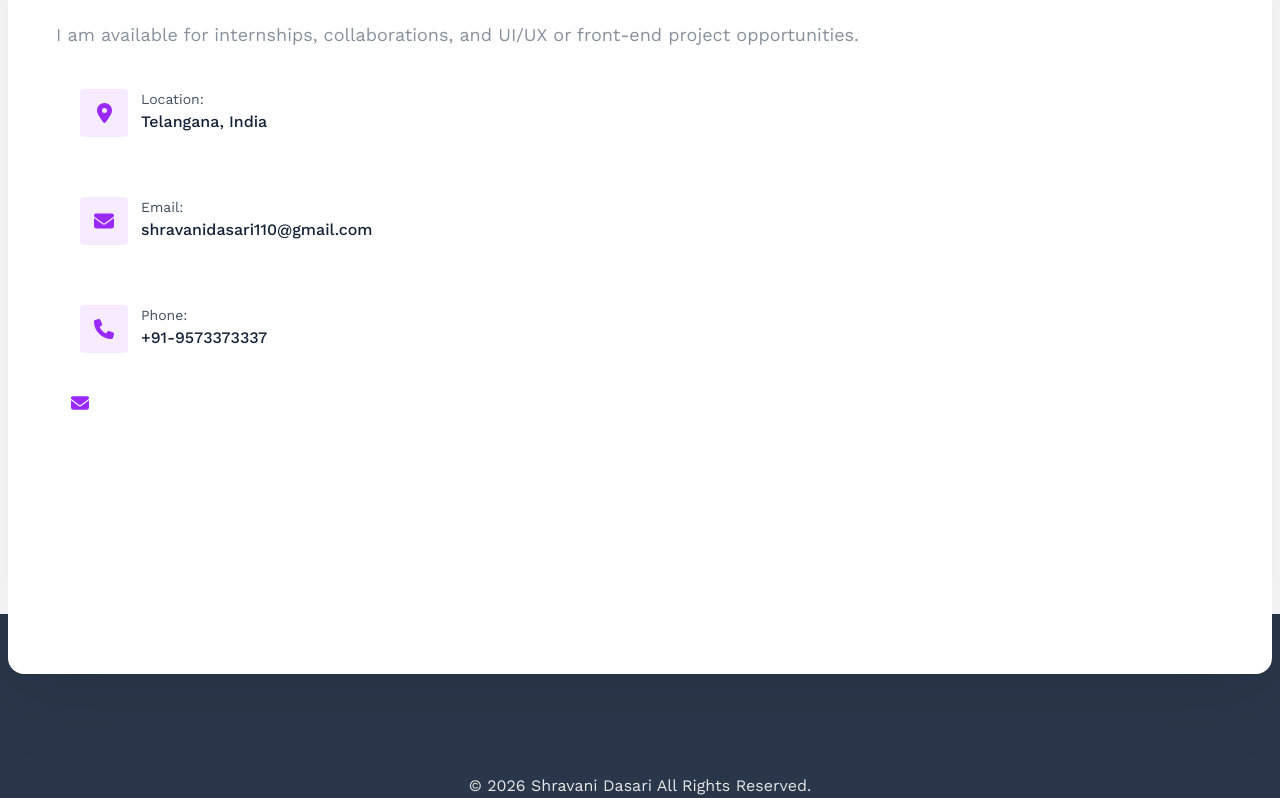
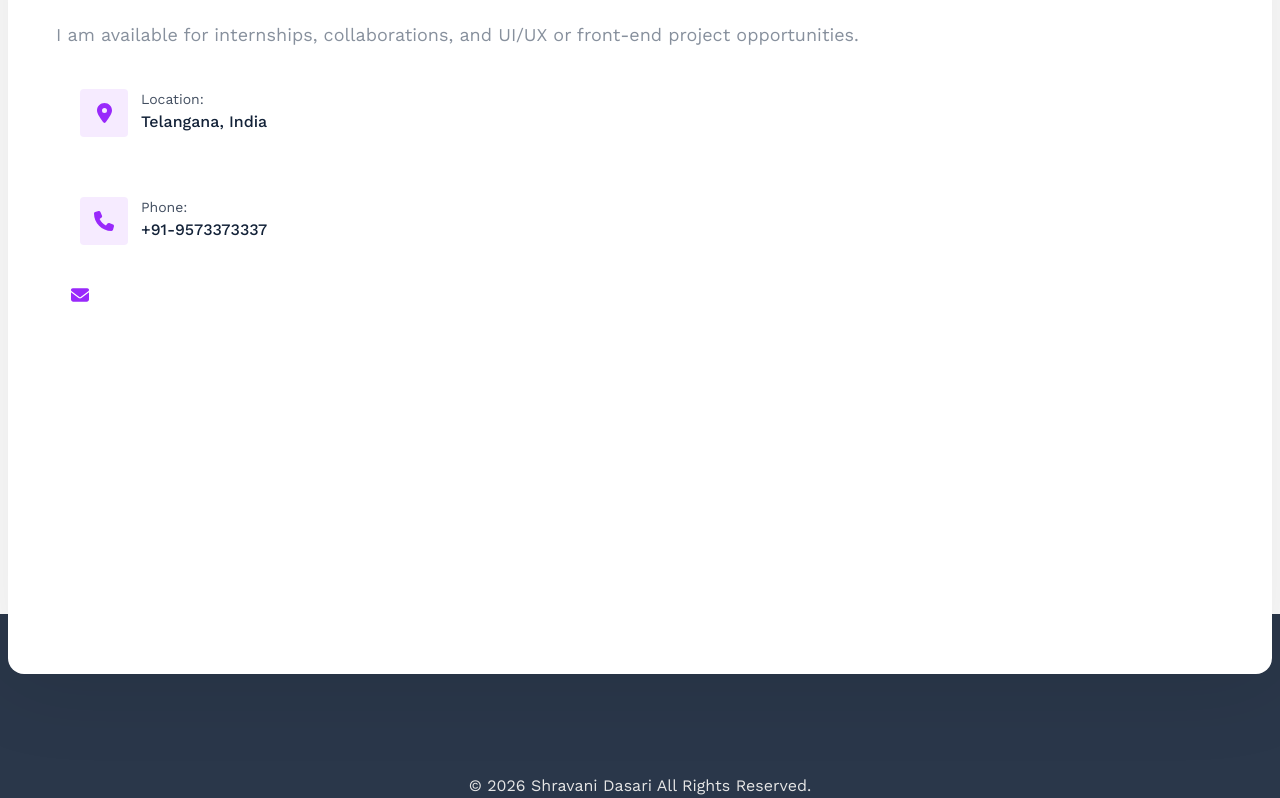
Before and after one commit to shravani110/picto-1.0.0, a React (Vite) app in the folder picto-1.0.0/: page / in a window 1280 px wide. Shown: the part 4423-5221 px from the top of the page. Built offline with nearby package versions, Linux system fonts and the light colour scheme.

Commit message:
Remove email item from contact section

```diff
--- a/picto-1.0.0/src/components/contact/Contact.jsx
+++ b/picto-1.0.0/src/components/contact/Contact.jsx
@@ -1,5 +1,4 @@
 import {
-  faEnvelope,
   faLocationDot,
   faPhone,
 } from "@fortawesome/free-solid-svg-icons";
@@ -13,11 +12,6 @@ const addressData = [
     icon: faLocationDot,
     title: "Location",
     description: profile.location,
-  },
-  {
-    icon: faEnvelope,
-    title: "Email",
-    description: profile.email,
   },
   {
     icon: faPhone,
```
